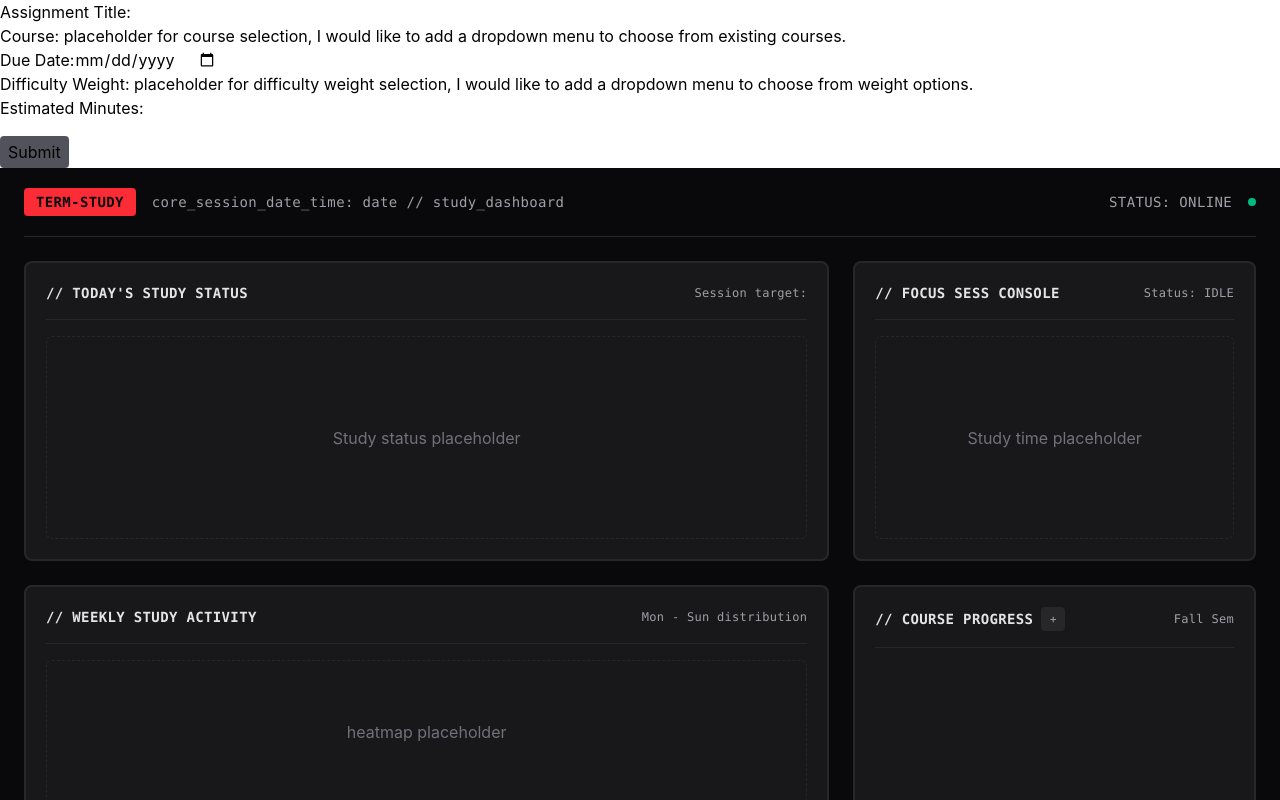
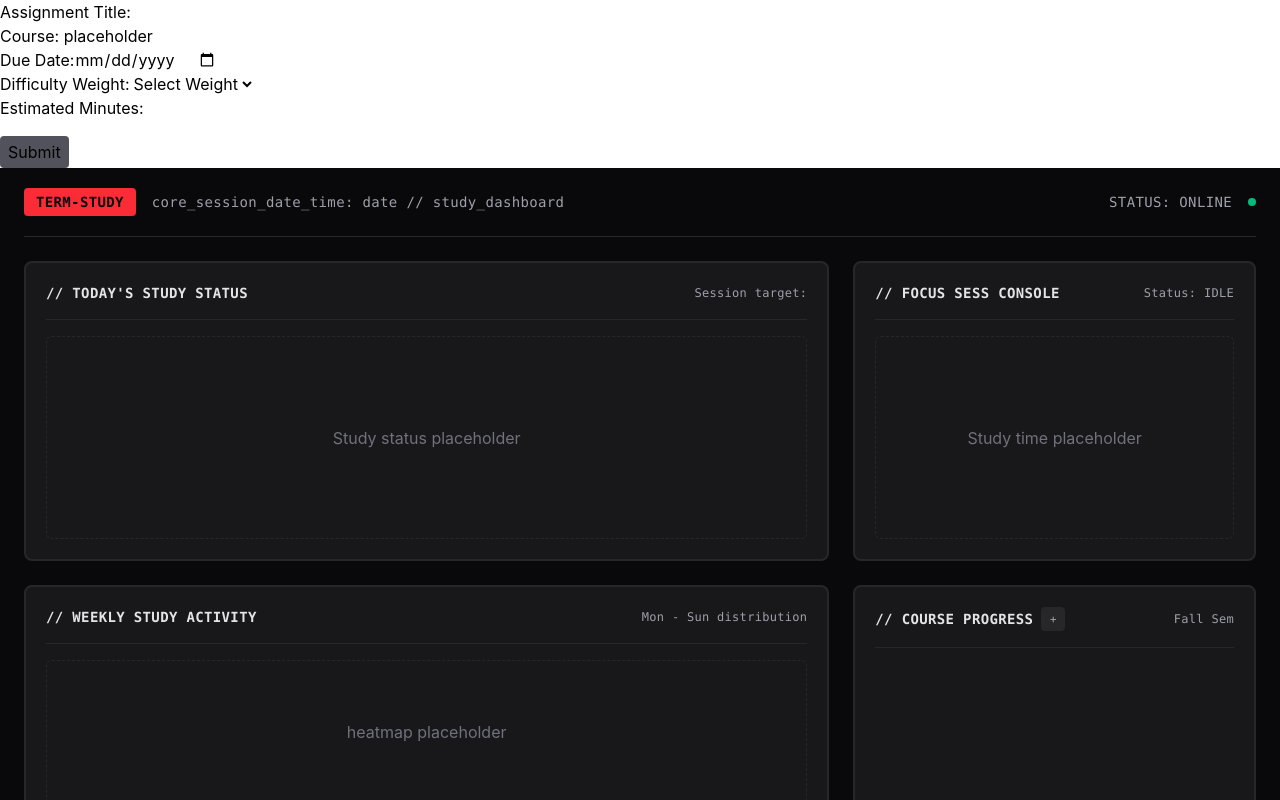
Before and after one commit to Davidhub907/productivity-dashboard, a React (Vite) app: page / in a window 1280 px wide. Shown: the top 800 px of the page. Built offline with nearby package versions, Linux system fonts and the light colour scheme.

Commit message:
added dropdown for assignment weight/difficulty

```diff
--- a/src/components/assignments/AssignmentAddForm.jsx
+++ b/src/components/assignments/AssignmentAddForm.jsx
@@ -34,7 +34,7 @@ function AssignmentAddForm({ onAddAssignment}) {
                 <br />
                 <label>
                     Course:
-                    placeholder for course selection, I would like to add a dropdown menu to choose from existing courses.
+                    placeholder
                 </label>
                 <br />
                 <label>
@@ -44,7 +44,12 @@ function AssignmentAddForm({ onAddAssignment}) {
                 <br />
                 <label>
                     Difficulty Weight:
-                    placeholder for difficulty weight selection, I would like to add a dropdown menu to choose from weight options.
+                    <select value={weight} onChange={(e) => setWeight(e.target.value)}>
+                        <option value="">Select Weight</option>
+                        <option value="1">1 - Light</option>
+                        <option value="2">2 - Medium</option>
+                        <option value="3">3 - Heavy</option>
+                    </select>
                 </label>
                 <br />
                 <label>
```
